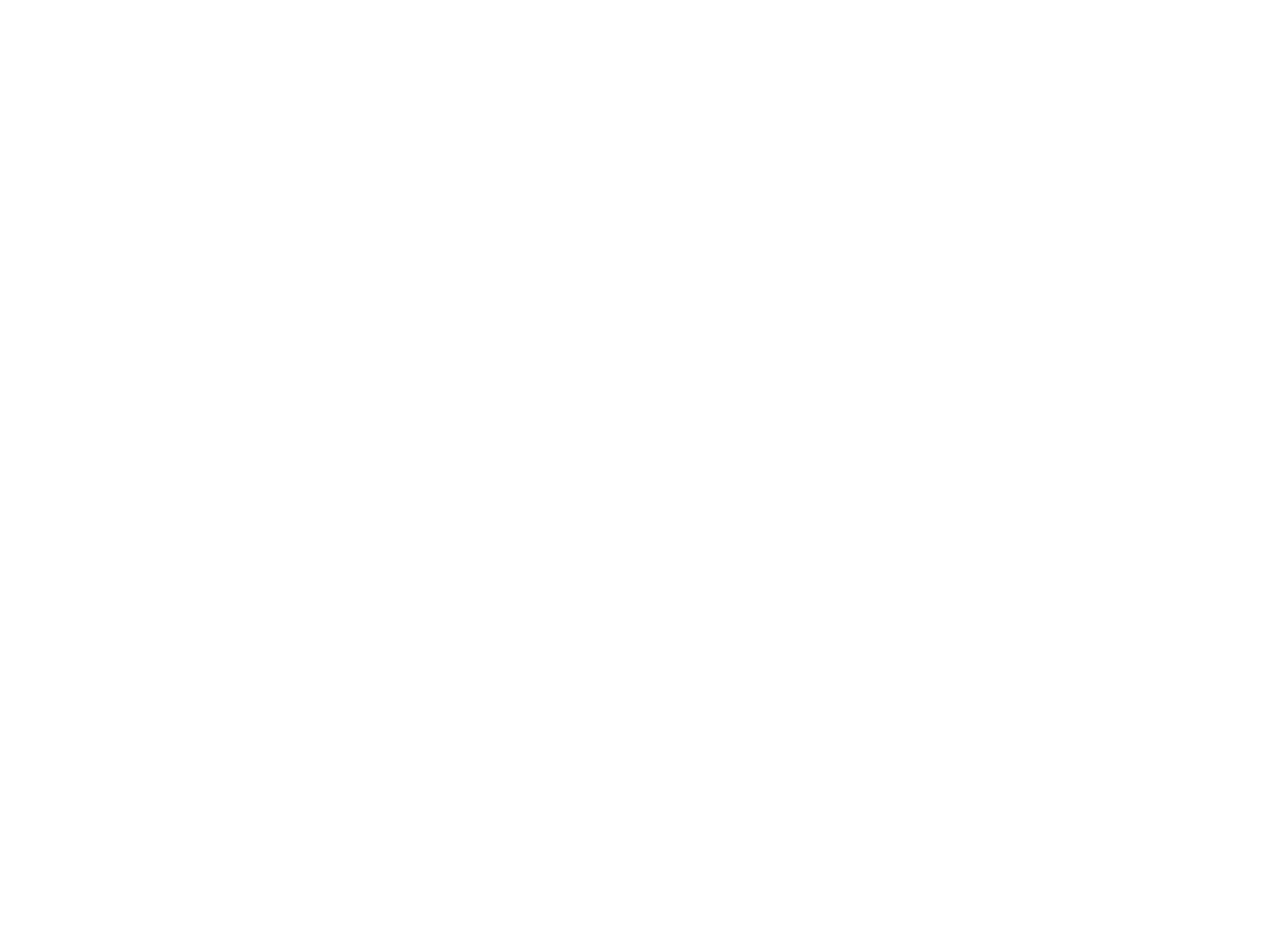
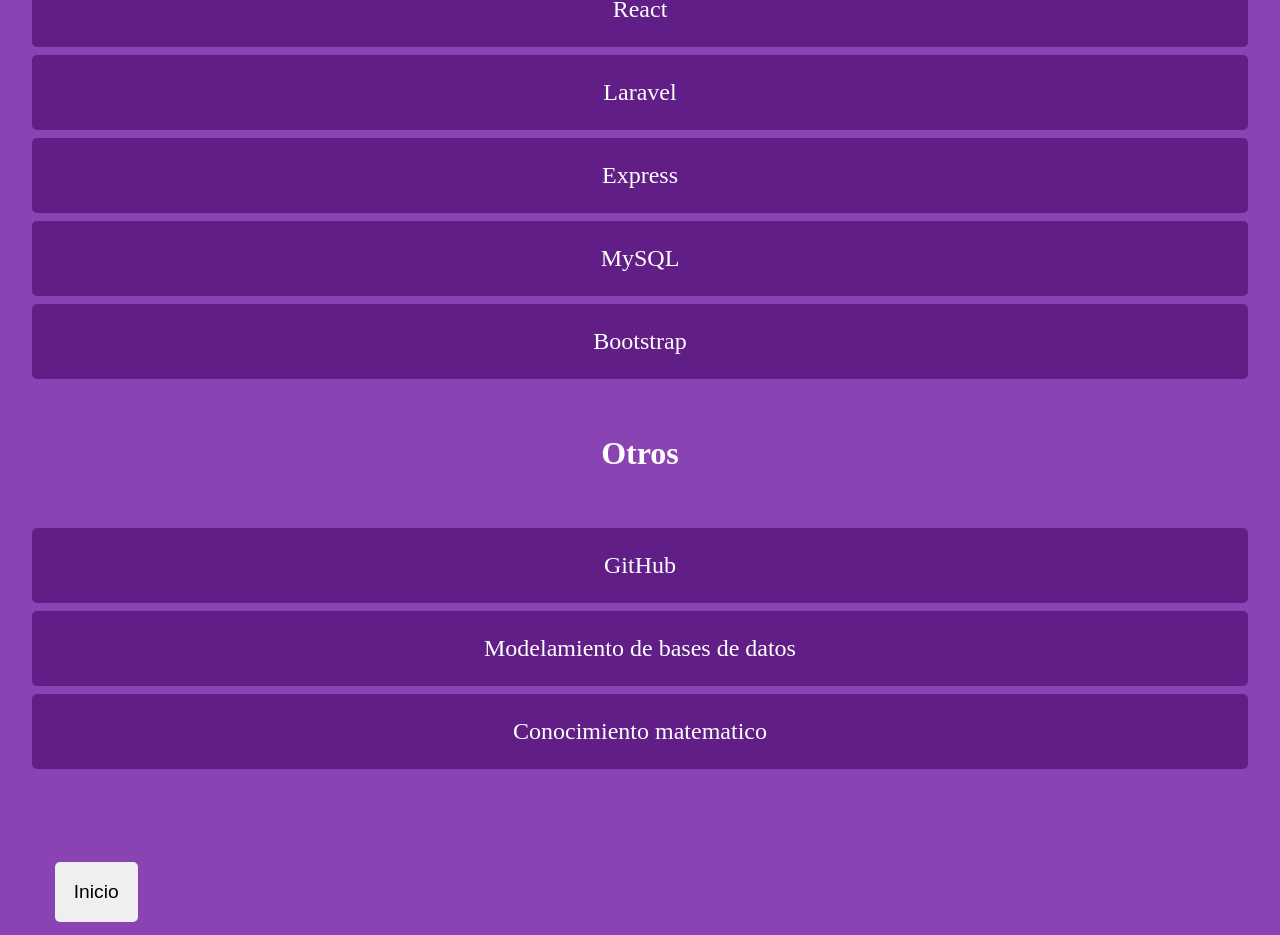
Before and after one commit to AllanDeuz/Portafolio, a React (Create React App) app: page /saberes in a window 1280 px wide. Before the commit this address had no page. Shown: the part 875-1810 px from the top of the page. Before the commit the page ends 800 px from the top, so only its background shows below. Built offline with nearby package versions, Linux system fonts and the light colour scheme.

Commit message:
mas animacionesÂ y cambios ortograficos

```diff
--- a/src/App.css
+++ b/src/App.css
@@ -12,7 +12,7 @@
   right: 0;
   text-align: center;
   animation-name: presentacion-move;
-  animation-duration: 3s;
+  animation-duration: 2s;
 }
 
 @keyframes presentacion-move {
@@ -299,6 +299,24 @@
 
 .informacion-container{
   background-color: rgb(137, 67, 178);
+  animation-name: DerIzq;
+  animation-duration: 2s;
+  position: absolute;
+  margin-left: auto;
+  margin-right: auto;
+  left: 0;
+  right: 0;
+  text-align: center;
+  top: 0;
+}
+
+@keyframes DerIzq {
+  from{
+    left: 150vh;
+  }
+  to{
+    left: 1vh;
+  }
 }
 
 .skills-container {
--- a/src/App.js
+++ b/src/App.js
@@ -13,7 +13,7 @@
 
         <Route path="/" element={<Presentacion />} />
         <Route path="/contactar" element={<Contacto />} />
-        <Route path="/mas-info" element={<MasInformacion />} />
+        <Route path="/saberes" element={<MasInformacion />} />
 
       </Routes>
   </BrowserRouter>
--- a/src/components/BotonHome.jsx
+++ b/src/components/BotonHome.jsx
@@ -6,7 +6,7 @@
 
     <div className='container-boton-home'>
         <Link to='/'>
-            <button className='boton-home'>Home</button>
+          <button className='boton-home'>Inicio</button>
         </Link>
     </div>
 
--- a/src/components/MasInformacion.jsx
+++ b/src/components/MasInformacion.jsx
@@ -1,5 +1,6 @@
 import React from 'react'
 import BotonHome from './BotonHome'
+import { Link } from 'react-router-dom'
 
 const MasInformacion = () => {
   return (
--- a/src/components/Presentacion.jsx
+++ b/src/components/Presentacion.jsx
@@ -10,7 +10,7 @@
         <div className='container-parrafo'><p className='presentacion-parrafo'>Resuelvo problemas, me gusta la matematica, las ciencias y tecnologia y espero aportar para hacer del mundo un lugar un poco mejor para todos</p></div>
         <div className='container-boton'>
           <Link to='/contactar'><button className='presentacion-boton'>Contactar</button></Link>
-          <Link to='/mas-info'><button className='presentacion-boton'>Mas info</button></Link>
+          <Link to='/saberes'><button className='presentacion-boton'>Saberes</button></Link>
         </div>
       </div>
 
```
